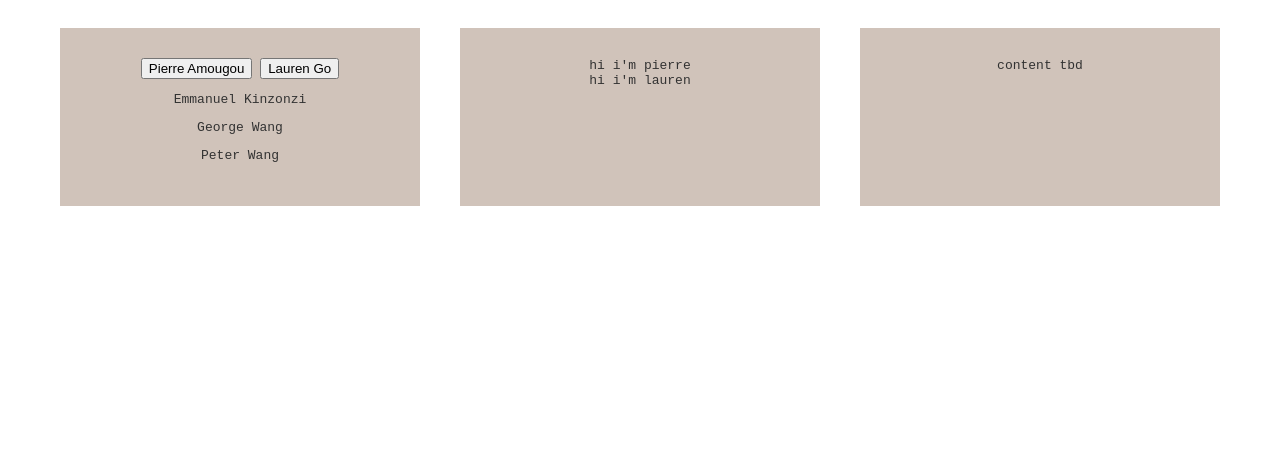
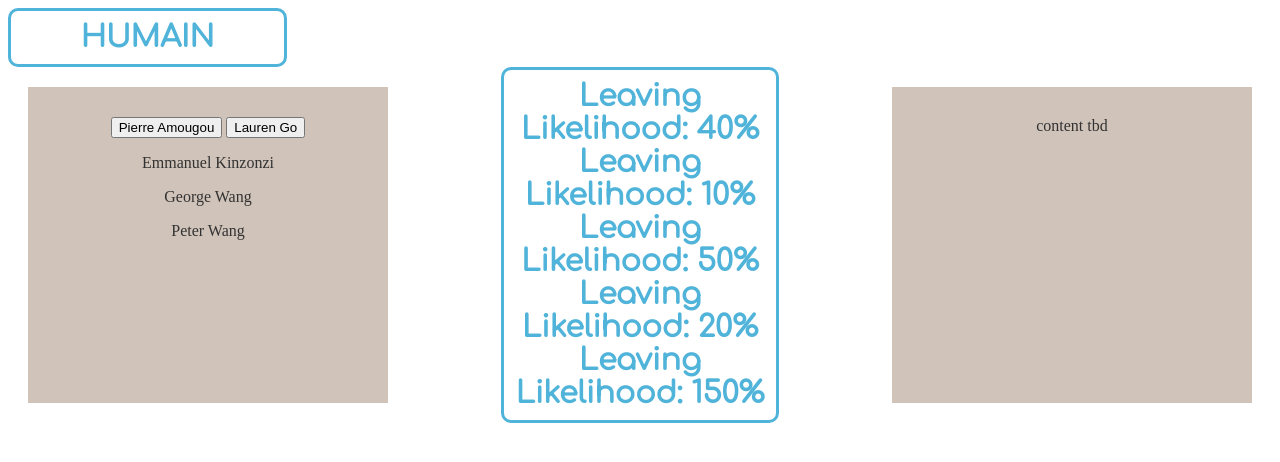
Before and after one commit to go-lauren/humain, a plain HTML site: page index.html in a window 1280 px wide. Shown: the top 462 px of the page. Drawn offline with Linux system fonts and the light colour scheme.

Commit message:
mikela class added

```diff
--- a/index.html
+++ b/index.html
@@ -2,9 +2,14 @@
 <html>
     <head>
         <link rel="stylesheet" type="text/css" href="style.css">
+        <link href="https://fonts.googleapis.com/css?family=Comfortaa&display=swap" rel="stylesheet">
         <script type="text/javascript" src="script.js" language="javascript"></script>
     </head>
     <body>
+        <div class="mikela">
+            HUMAIN
+        </div>
+
         <div class="card-holder">
             <div class="card">
                 <button onclick="nameClicked('pierre')">Pierre Amougou</button>
@@ -13,12 +18,21 @@
                 <p>George Wang</p>
                 <p>Peter Wang</p>
             </div>
-            <div class="card">
+            <div class="mikela">
                 <div id="pierre">
-                    hi i'm pierre
+                    Leaving Likelihood: 40%
                 </div>
                 <div id="lauren">
-                    hi i'm lauren
+                    Leaving Likelihood: 10%
+                </div>
+                <div id="peter">
+                    Leaving Likelihood: 50%
+                </div>
+                <div id="emmanuel">
+                    Leaving Likelihood: 20%
+                </div>
+                <div id="george">
+                    Leaving Likelihood: 150%
                 </div>
             </div>
             <div class="card">
--- a/style.css
+++ b/style.css
@@ -1,3 +1,4 @@
+
 .card-holder {
     width: 100%;
     /*background-color:blue;*/
@@ -6,9 +7,9 @@
     flex-wrap: wrap;
     align-items: stretch;
     padding-right: 5%;
-  }
+}
 
-  .card {
+.card {
     text-align: center;
     background-color: rgb(208, 195, 186);
     display:inline-block;
@@ -18,5 +19,16 @@
     margin:20px;
     padding:30px;
     color:rgb(50,50,50);
-    font-family: monospace;
-  }
+}
+
+.mikela {
+    display:inline-block;
+    padding:30px;
+    margin: auto;
+    width: 20%;
+    border: 3px solid rgb(80, 179, 217);
+    border-radius: 10px; padding: 10px;
+    text-align: center;
+    font: bold 30px Comfortaa, cursive;
+    color: rgb(80, 179, 217);
+}
```
